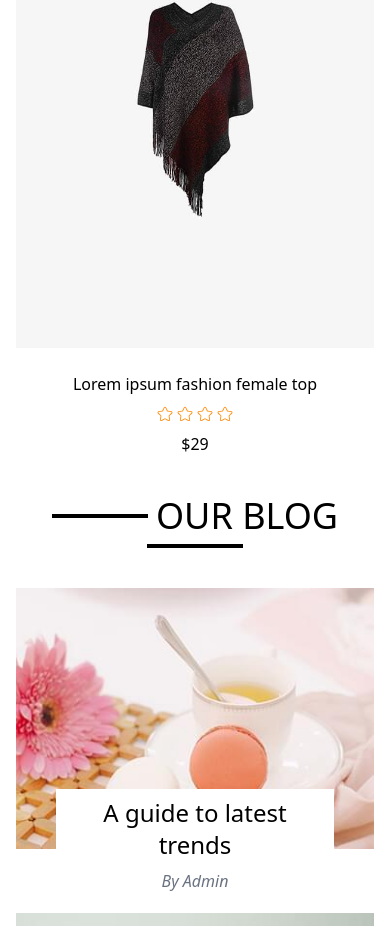
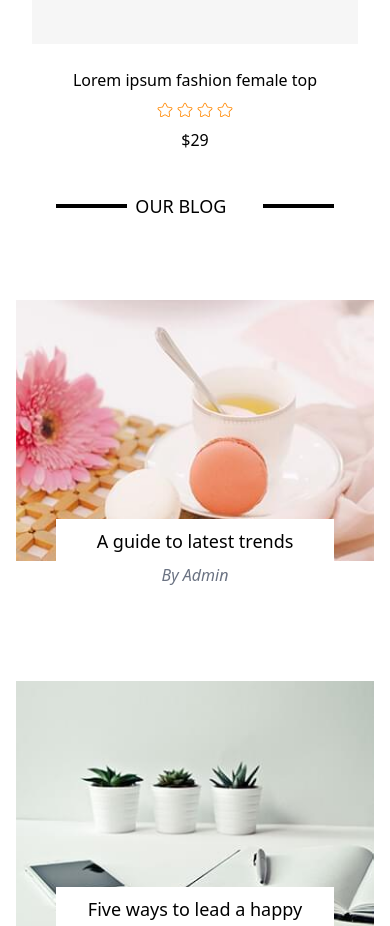
Before and after one commit to TahirSaifi09/Flone, a React (Vite) app: page / in a window 390 px wide. Shown: the part 5423-6349 px from the top of the page. Built offline with nearby package versions, Linux system fonts and the light colour scheme.

Commit message:
Home page responsive all devices

```diff
--- a/src/component/Footer.jsx
+++ b/src/component/Footer.jsx
@@ -2,7 +2,7 @@ import { Link } from "react-router-dom";
 
 export default function Footer() {
   return (
-    <div className="w-full flex flex-wrap justify-between items-center gap-4 px-4 sm:px-44 py-8 sm:py-20 bg-gray-100">
+    <div className="w-full flex flex-wrap justify-between items-center gap-4 px-4 sm:px-10 2xl:px-44 py-8 sm:py-20 bg-gray-100">
       <div className="flex flex-col gap-3 text-gray-500">
         <Link to="/">
           <img src="logo.png" alt="logo" />
@@ -31,7 +31,7 @@ export default function Footer() {
         <li>Instagram</li>
         <li>Youtube</li>
       </ul>
-      <div className="flex flex-col gap-3 text-gray-500 sm:w-1/4">
+      <div className="flex flex-col gap-3 text-gray-500 lg:w-1/4">
         <p className="text-black">SUBSCRIBE</p>
         <p>Get E-mail updates about our latest shop and special offers.</p>
         <input
--- a/src/component/Navbar.jsx
+++ b/src/component/Navbar.jsx
@@ -68,7 +68,7 @@ export default function Navbar() {
   ];
 
   return (
-    <div className="w-full flex relative px-4 md:px-44 bg-white z-10 items-center justify-between gap-4 py-4 sm:py-8">
+    <div className="w-full flex relative px-4 lg:px-10 2xl:px-44 bg-white z-10 items-center justify-between gap-4 py-4 md:py-6 lg:py-8">
       <img src="logo.png" alt="logo" />
       <div className="md:hidden">
         <IoMdMenu className="text-4xl" />
--- a/src/component/home/Blog.jsx
+++ b/src/component/home/Blog.jsx
@@ -20,18 +20,18 @@ export default function Blog() {
     },
   ];
   return (
-    <div className="px-4 sm:px-44 pb-20">
-      <div className="flex flex-wrap items-center font-medium gap-2 justify-center py-10">
-        <hr className="w-24 border-2"></hr>
-        <h2 className="text-4xl">OUR BLOG</h2>
-        <hr className="w-24 border-2"></hr>
+    <div className="px-4 sm:px-10 2xl:px-44 pb-20">
+      <div className="flex sm:flex-wrap items-center font-medium gap-2 justify-center py-10">
+        <hr className="w-1/5 sm:w-24 border-2"></hr>
+        <h2 className="text-lg max-lg:w-1/3 sm:text-4xl">OUR BLOG</h2>
+        <hr className="w-1/5 sm:w-24 border-2"></hr>
       </div>
-      <div className="flex max-sm:flex-wrap gap-16 justify-between">
+      <div className="grid sm:grid-cols-2 lg:grid-cols-3 gap-10 lg:gap-16 justify-between">
         {data.map((item, index) => (
-          <div key={index} className="relative">
+          <div key={index} className="relative py-10">
             <img src={item.photo} alt="{item.alts}" />
-            <div className="bottom-0 w-full translate-y-10 absolute px-10 flex flex-col text-center justify-center h-24 font-medium">
-              <p className="w-full px-6 py-2 bg-white text-2xl">{item.title}</p>
+            <div className="bottom-0 w-full lg:translate-y-10 absolute px-10 flex flex-col text-center justify-center h-24 font-medium">
+              <p className="w-full px-6 py-2 bg-white text-lg lg:text-2xl">{item.title}</p>
               <i className="text-gray-500 bg-white">{item.By}</i>
             </div>
           </div>
--- a/src/component/home/Hero.jsx
+++ b/src/component/home/Hero.jsx
@@ -33,11 +33,11 @@ export default function Hero() {
         {data.map((item, index) => (
           <div
             key={index}
-            className="flex-slider pt-10 sm:pt-24 px-4 sm:px-44 sm:flex max-sm:flex-wrap font-medium items-center"
+            className="flex-slider pt-10 2xl:pt-24 px-4 sm:px-10 2xl:px-44 sm:flex max-sm:flex-wrap font-medium items-center"
           >
-            <div className="flex text-center justify-center flex-wrap gap-4">
+            <div className="flex max-md:text-center max-md:justify-center flex-wrap gap-4">
               <h2 className="text-3xl">{item.h2}</h2>
-              <p className="text-3xl sm:text-7xl">{item.para}</p>
+              <p className="text-3xl lg:text-7xl">{item.para}</p>
               <div className="relative group mt-8">
                 <Link
                   to="#"
--- a/src/component/home/Services.jsx
+++ b/src/component/home/Services.jsx
@@ -27,7 +27,7 @@ export default function Services() {
     },
   ];
   return (
-    <div className="flex flex-wrap gap-10 justify-between px-4 sm:px-44 py-20">
+    <div className="flex max-lg:flex-wrap gap-10 justify-between px-4 sm:px-10 2xl:px-44 py-20">
       {data.map((item, index) => (
         <div key={index} className="flex gap-4">
           <div className="flex gap-2 w-full items-center">
--- a/src/component/home/deals.jsx
+++ b/src/component/home/deals.jsx
@@ -101,7 +101,7 @@ export default function Deals() {
           </div>
         ))}
       </div>
-      <div className="sm:px-42 text-center grid grid-cols-1 sm:grid-cols-4 sm:gap-8">
+      <div className="px-4 sm:px-10 2xl:px-42 text-center grid grid-cols-1 sm:grid-cols-2 lg:grid-cols-3 xl:grid-cols-4 sm:gap-8">
         {product.map((item, index) => (
           <div key={index} className="group max-sm:px-4">
             <div className="relative cursor-pointer">
```
